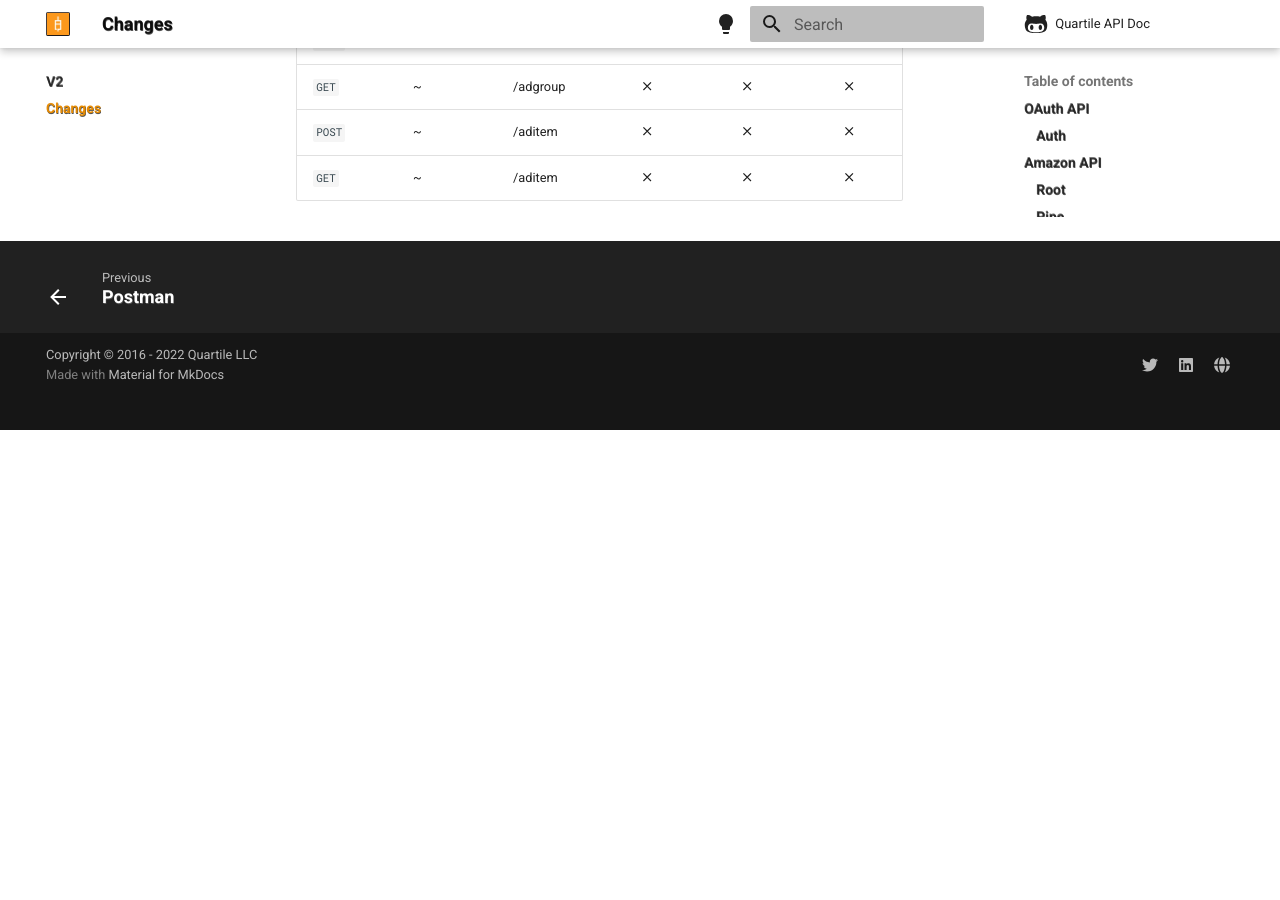
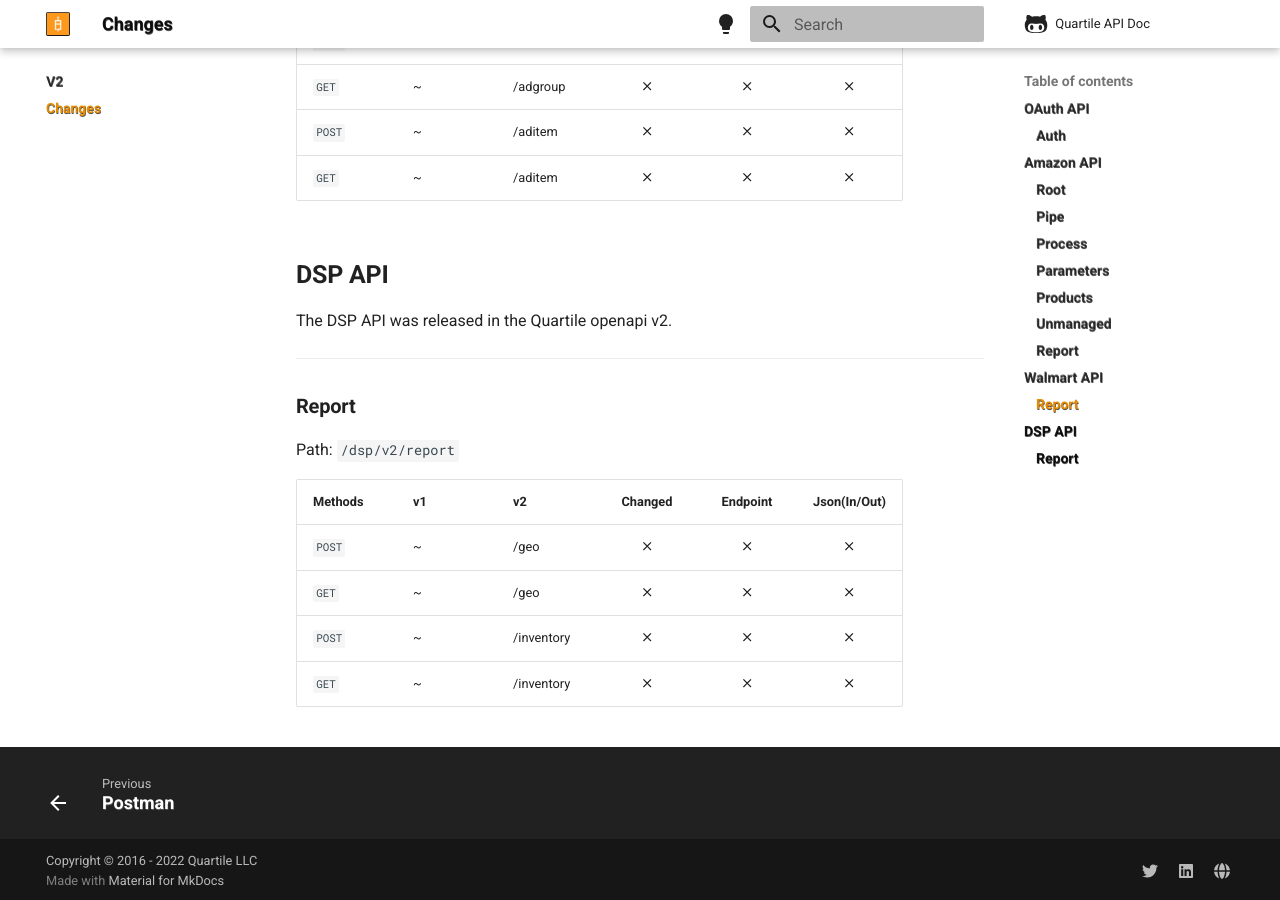
Before and after one commit to quartile-openapi/openapi-docs, an MkDocs documentation site: the page built from docs/changes-v1-to-v2.md, in a window 1280 px wide and 900 px high, scrolled down 6373 px. Built offline with MkDocs 1.6.1 and Material for MkDocs 9.7.7, drawn with Linux system fonts in a browser that asks for light colours; comment, search, counter and statistics services are not loaded; before the commit the page ends 6803 px from its top, so only the background shows below that.

Commit message:
Sync from Azure DevOps 2026-02-25 13:13:18

```diff
--- a/docs/changes-v1-to-v2.md
+++ b/docs/changes-v1-to-v2.md
@@ -205,3 +205,20 @@ Path: `/walmart/v2/report`
 | `GET`     | ~          | /adgroup                 | :material-close: | :material-close: | :material-close: |
 | `POST`    | ~          | /aditem                  | :material-close: | :material-close: | :material-close: |
 | `GET`     | ~          | /aditem                  | :material-close: | :material-close: | :material-close: |
+
+## **DSP API**
+
+The DSP API was released in the Quartile openapi v2.
+
+---
+
+### **Report**
+
+Path: `/dsp/v2/report`
+
+| Methods   | v1         | v2                       | Changed          | Endpoint         | Json(In/Out)     |
+|-----------|------------|--------------------------|:----------------:|:----------------:|:----------------:|
+| `POST`    | ~          | /geo                     | :material-close: | :material-close: | :material-close: |
+| `GET`     | ~          | /geo                     | :material-close: | :material-close: | :material-close: |
+| `POST`    | ~          | /inventory               | :material-close: | :material-close: | :material-close: |
+| `GET`     | ~          | /inventory               | :material-close: | :material-close: | :material-close: |
```
